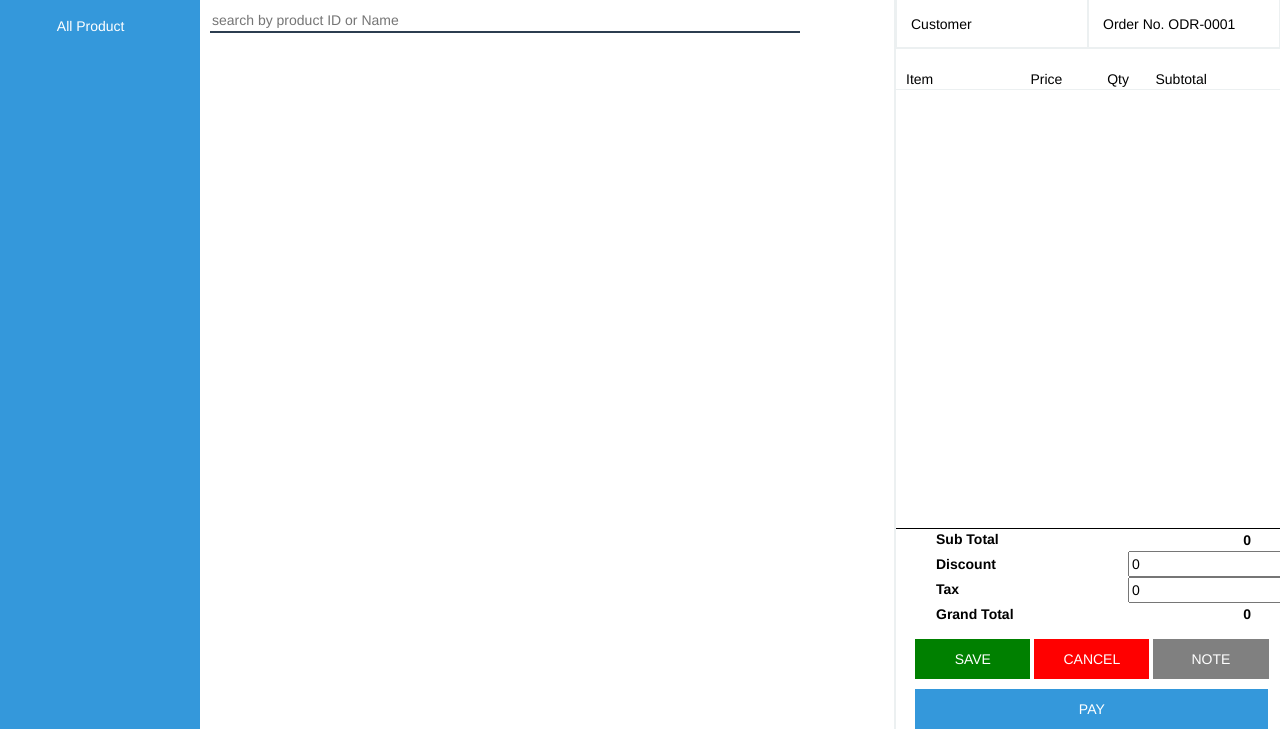
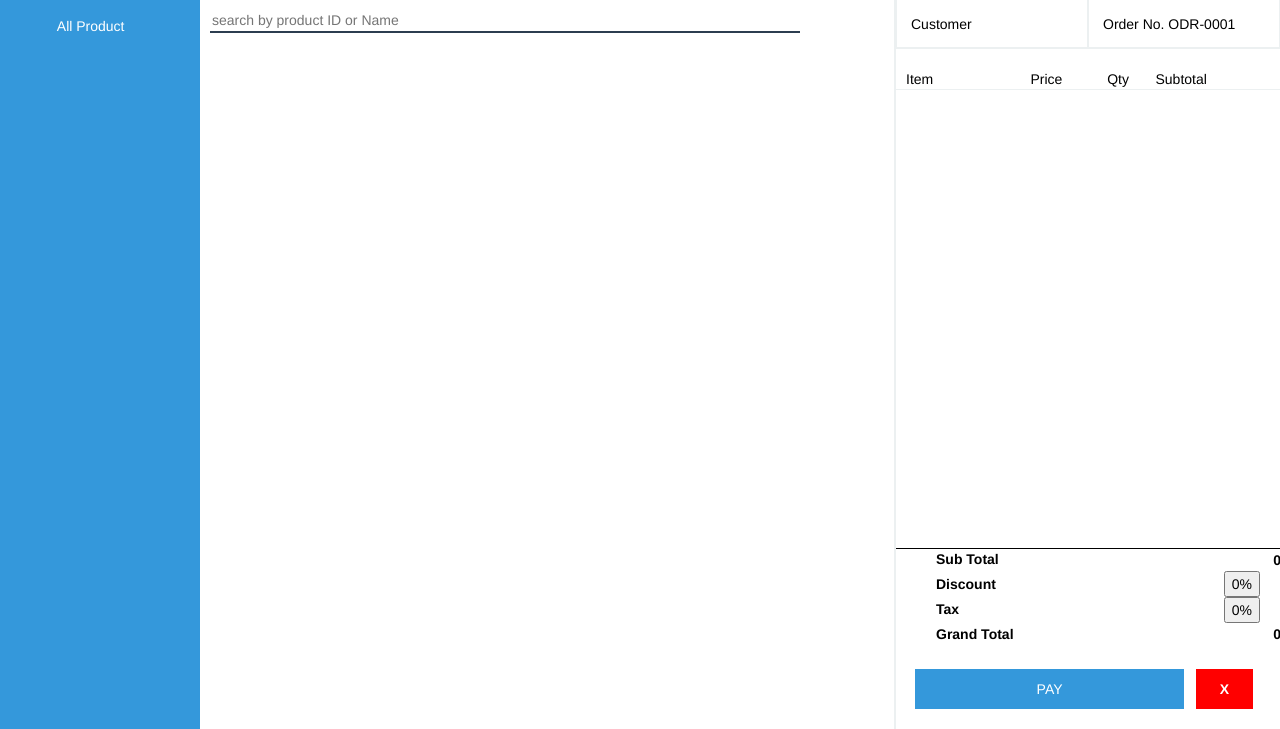
Before and after one commit to dekyuda/simple_pos_stock, a CodeIgniter app: page /FastStock/index.php/pos/index in a window 1280 px wide. Shown: the part 71-800 px from the top of the page. Run offline with CodeIgniter, Linux system fonts and the light colour scheme; data that the repository does not hold is empty; some libraries are stand-ins or nearby versions.

Commit message:
update pos dic and tax
update on pos discon and tax to button

```diff
--- a/FastStock/application/controllers/pos.php
+++ b/FastStock/application/controllers/pos.php
@@ -66,5 +66,22 @@ class Pos extends CI_Controller{
 
 		echo json_encode($display);
 	}
+
+	function byAll(){
+		$value = $this->m_pos->get_product();
+		$display = array();
+
+		foreach($value->result() as $val){
+			$display[] = array(
+					'id_product' => $val->id_product,
+					'product_name' => $val->product_name,
+					'product_category' => $val->product_category,
+					'product_price' => $val->product_price
+				);
+		}
+
+		echo json_encode($display);
+
+	}
 }
 ?>
--- a/FastStock/application/views/pos_template.php
+++ b/FastStock/application/views/pos_template.php
@@ -1,6 +1,6 @@
 <html>
 <head>
-	<title>Fast POS</title>
+	<title>SIMPLE POS</title>
 
 	<!-- CSS Plugin -->
 	<link rel="stylesheet" type="text/css" href="<?php echo base_url();?>asset/system/css/font-awesome.css">
@@ -40,9 +40,9 @@
 		<div class="product">
 			<div class="category">
 				<ul>
-					<li type=""> All Product</li>
+					<li type="" class="p-list"> All Product</li>
 				<?php foreach($category->result() as $cat){
-					echo "<li type='".$cat->category_name."'>$cat->category_name</li>";
+					echo "<li type='".$cat->category_name."' class='p-list'>$cat->category_name</li>";
 				}
 				?>
 				</ul>
@@ -129,15 +129,16 @@
 					</ul>
 					</div>
 					<div class="total-price">
-						<ul>
+						<ul class="price-list">
 							<li><lable class="subtotal">
 							<input type="number" class="order-subtotal" name="sub-total" readonly value="0" min="0">
 							</lable></li>
 							<li><lable>
-							<input type="text" class="order-discount" name="disc-total" value="0" min="0">
+								<button>0%</button>
 							</lable></li>
 							<li><lable>
-							<input type="text" class="order-taxtotal" name="tax-total" value="0" min="0"></lable></li>
+								<button>0%</button>
+							</lable></li>
 							<li><lable>
 							<input type="number" readonly class="order-grandtotal" name="grand-total" value="0" min="0"></lable></li>
 						</ul>
@@ -145,10 +146,9 @@
 					</div>
 				</div>
 				<div class="button">
-					<button class="save">SAVE</button>
-					<button class="cancel">CANCEL</button>
-					<button class="note">NOTE</button>
 					<button class="pay">PAY</button>
+					<button class="cancel">X</button>
+
 				</div>
 			</div>
 		</div>
@@ -350,10 +350,30 @@ $(document).ready(function(){
 	//$('.order-subtotal').maskMoney({thousands:'.', decimal:',', precision:0});
 
 	/*function on select category*/
-	$('li').on('click', function(){
+	$('li.p-list').on('click', function(){
 		var data = $(this).attr('type');
 
-		$.ajax({
+		if(data == ""){
+			$.ajax({
+				type: 'post',
+				url: 'pos/byAll',
+				dataType: 'json',
+				data: {'id':data},
+				success: function(response){
+					$('.grid-product').fadeOut('fast');
+					$.each(response, function(key, val){
+						if(Object.keys(val.id_product).length > 0){
+							$('.list-product').append("<div class='grid-product'>"+val.product_name+"</div>");
+						}
+						else{
+							$('.list-product').html("<h2>Not Found</h2>");
+						}
+					});
+				}
+			});
+		}
+		else{
+			$.ajax({
 			type: 'post',
 			url: 'pos/byCategory',
 			dataType: 'json',
@@ -370,9 +390,12 @@ $(document).ready(function(){
 						$('.list-product').html("<h2>Product Not Found</h2>");
 					}
 
-				});
-			}
-		});
+					});
+				}
+			});
+		}
+
+
 	});
 
 
--- a/FastStock/asset/system/css/custom-pos.css
+++ b/FastStock/asset/system/css/custom-pos.css
@@ -414,7 +414,7 @@
 		input:read-only{
 			border: none;
 			float: left;
-			margin-left: -60px;
+			margin-left: -30px;
 			font-weight: bold;
 			text-align: right;
 			color: black;
@@ -443,39 +443,30 @@
 			width: 100%;
 			display: block;
 			margin: auto;
+			margin-bottom: 20px;
 		}
 
 
-
-		button.save{
-			width: 30%;
-			border: none;
-			background-color: green;
-			padding: 10px;
-			margin-left: 5%;
-		}
-
 		button.cancel{
-			width: 30%;
+			width: 15%;
 			border: none;
 			background-color: red;
 			padding: 10px;
+			font-weight: bold;
 		}
 
-		button.note{
-			width: 30%;
-			border: none;
-			background-color: grey;
-			padding: 10px;
-		}
 
 		button.pay{
-			width: 92%;
+			width: 70%;
 			border: none;
 			margin: auto;
 			margin-top: 10px;
 			margin-left: 5%;
-			margin-right: 5%;
+			margin-right: 2%;
 			padding: 10px;
 			background-color: #3498DB;
 		}
+
+		ul.price-list{
+			margin-right: 20px;
+		}
```
